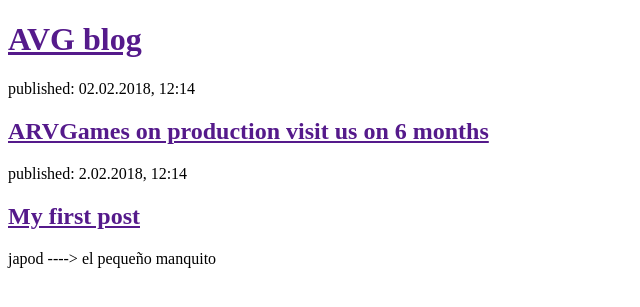
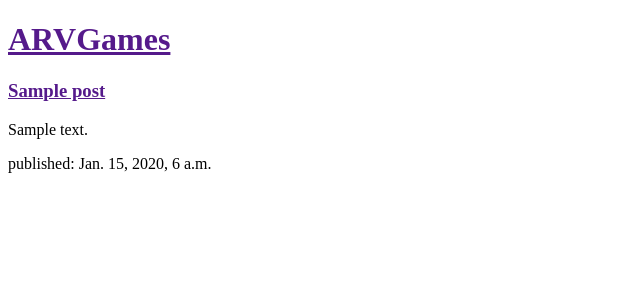
Before and after one commit to AVGames/prueba, a Django app: template blog/templates/blog/post_list.html in a window 1280 px wide. Shown: the top 307 px of the page, without its empty margins (0-640 px from the left). Run offline with Django 3.2, Linux system fonts and the light colour scheme; the template is opened without the code that fills it: values that come from a table or form of the project are taken from there, others are empty; tables that the repository leaves empty hold one stand-in row (values such as "Sample post").

Commit message:
data from modals

```diff
--- a/blog/templates/blog/post_list.html
+++ b/blog/templates/blog/post_list.html
@@ -4,18 +4,17 @@
     <title>ARVGames</title>
   </head>
   <body>
-    <div>
-        <h1><a href="">AVG blog</a></h1>
-    </div>
-    <div>
-        <p>published: 02.02.2018, 12:14</p>
-        <h2><a href="">ARVGames on production visit us on 6 months</a></h2>
-        <p></p>
-    </div>
-    <div>
-        <p>published: 2.02.2018, 12:14</p>
-        <h2><a href="">My first post</a></h2>
-        <p>japod ----> el pequeño manquito</p>
-    </div>
+  	<div>
+  		<h1>
+  			<a href="">ARVGames</a>
+  		</h1>
+  	</div>
+		 {% for post in posts %}
+        <div>
+            <h3><a href="">{{ post.title }}</a></h3>
+            <p>{{ post.text|linebreaksbr }}</p>
+            <p>published: {{ post.published_date }}</p>
+        </div>
+    {% endfor %}
   </body>
 </html>
--- a/blog/views.py
+++ b/blog/views.py
@@ -1,5 +1,7 @@
 from django.shortcuts import render
+from django.utils import timezone
+from .models import Post
 
-# Create your views here.
 def post_list(request):
-    return render(request, 'blog/post_list.html', {})
+    posts = Post.objects.filter(published_date__lte=timezone.now()).order_by('published_date')
+    return render(request, 'blog/post_list.html', {'posts': posts})
```
